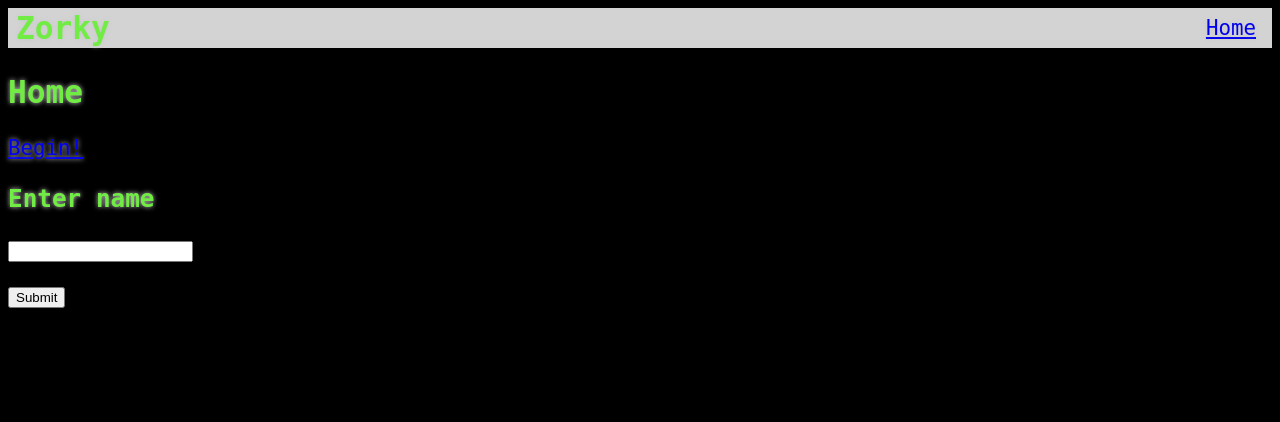
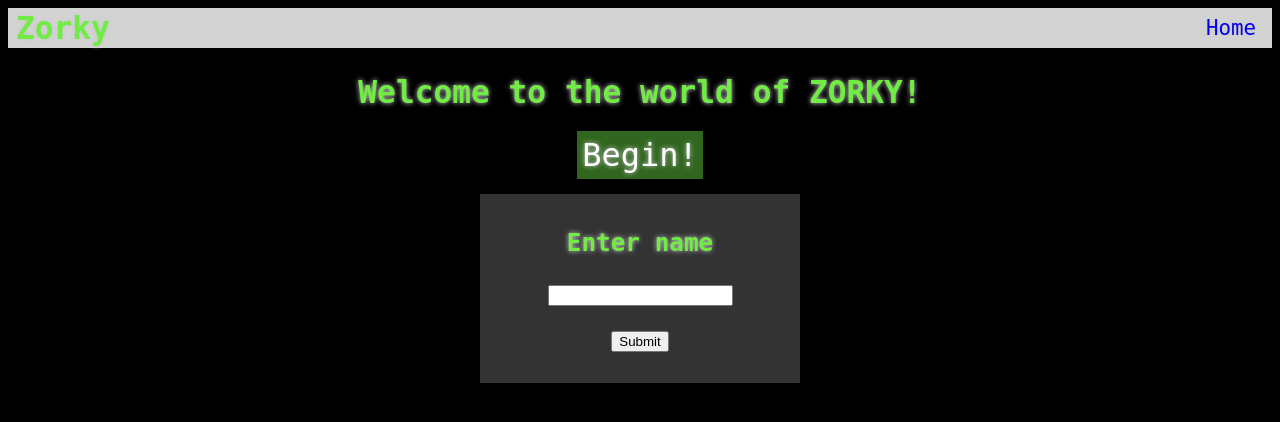
Before and after one commit to ryebreado/zorky, a Flask app: template templates/home.html in a window 1280 px wide. Shown: the top 422 px of the page. Run offline with Flask 3, Linux system fonts and the light colour scheme; the template is opened without the code that fills it, so the values that code supplies are empty; parts of the project's set-up code (start-up, migrations or seed data) failed here and were passed over.

Commit message:
removed unnecessary files, tweaked css

```diff
--- a/static/style.css
+++ b/static/style.css
@@ -3,6 +3,22 @@ body {
     color: #71ec44;
     font: 1.3rem Inconsolata, monospace;
     text-shadow: 0 0 5px #C8C8C8;
+}
+
+a:visited {
+    color: default;
+}
+
+a {
+    text-decoration: none;
+}
+
+.button {
+    background-color: #31661e;
+    color: white;
+    font-size: 2rem;
+    padding: 5px;
+    margin: 10px;
 }
 
 nav {
@@ -92,3 +108,17 @@ header .action {
     background-color: #000000;
     margin-top: 10px;
 }
+
+.home {
+    text-align: center;
+}
+
+.name-card {
+    display: block;
+    margin-left: auto;
+    margin-right: auto;
+    margin-top: 20px;
+    width: 300px;
+    padding:10px;
+    background-color: #333333;
+}
--- a/templates/home.html
+++ b/templates/home.html
@@ -1,13 +1,13 @@
 {% extends 'base.html' %}
 
 {% block header %}
-  <h1>{% block title %}Home{% endblock %}</h1>
+<h1 class="home">{% block title %}Welcome to the world of ZORKY!{% endblock %}</h1>
 {% endblock %}
 
 {% block content %}
-<div>
-    <a href="/game" class="btn btn-primary">Begin!</a>
-
+<div class="home">
+  <a href="/game" class="button">Begin!</a>
+  <div class="name-card">
     {% if name: %}
     <div>
       Hi, {{name}}!
@@ -26,4 +26,5 @@
       <p><input type='submit' value='Submit' /></p>
     </form>
   </div>
+</div>
 {% endblock %}
```
Also changed, not shown: templates/chamber.html (deleted, +0 -75 lines), templates/navbar.html (deleted, +0 -12 lines), templates/roomimg.html (deleted, +0 -36 lines), static/mapplaceholder.jpeg (deleted), static/npcplaceholder.jpeg (deleted), static/playerplaceholder.jpeg (deleted), static/roomplaceholder.jpeg (deleted), static/textplaceholder.jpeg (deleted). Lines whose indentation alone changed are shown as unchanged.
